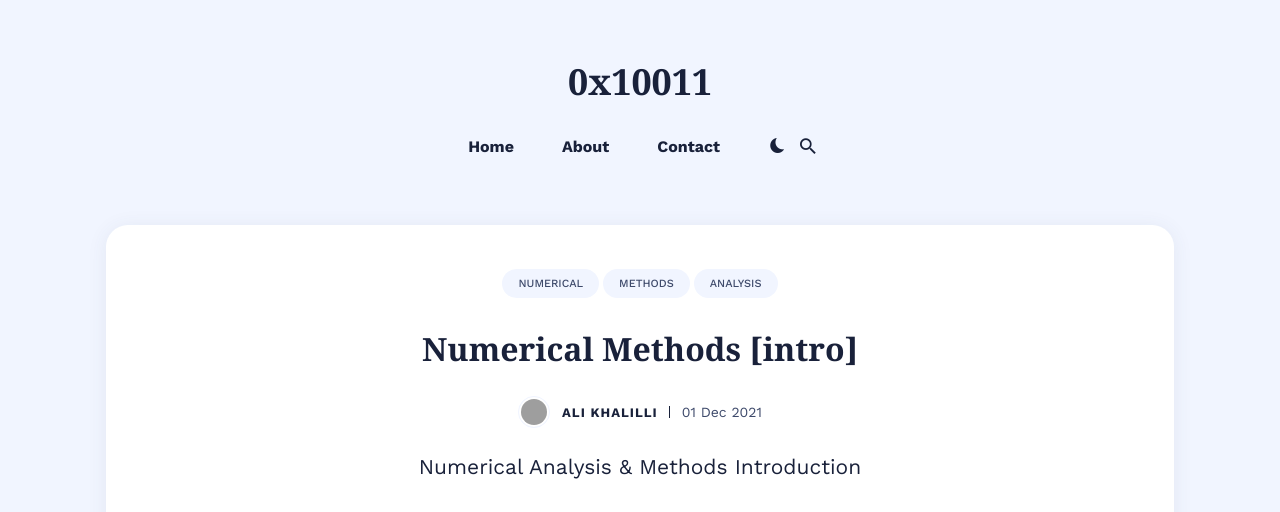
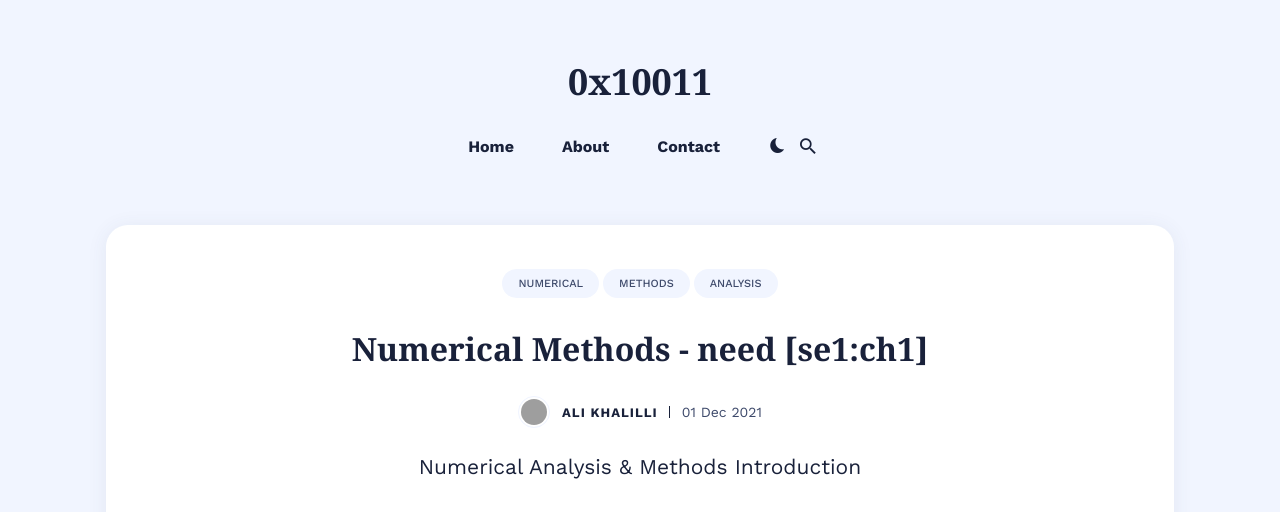
Before and after one commit to akhalilli/akhalilli.github.io, a Jekyll site: the page built from _posts/2021-12-01-numerical-methods-intro.md, in a window 1280 px wide and 1400 px high. Shown: the top 512 px of the window. Built offline with Jekyll 4.4.1, drawn with Linux system fonts in a browser that asks for light colours; nearby versions of some CDN libraries; some web fonts are replaced; some of the changed text lies outside the part shown; grey boxes are pictures that could not be loaded.

Commit message:
Update 2021-12-01-numerical-methods-intro.md

```diff
--- a/_posts/2021-12-01-numerical-methods-intro.md
+++ b/_posts/2021-12-01-numerical-methods-intro.md
@@ -1,13 +1,13 @@
 ---
 layout: post
-title: Numerical Methods [intro]
+title: Numerical Methods - need [se1:ch1]
 description: Numerical Analysis & Methods Introduction
 date: 2021-12-01 15:01:35 +0400
 image: "https://www.mathworks.com/matlabcentral/mlc-downloads/downloads/submissions/37976/versions/7/screenshot.png"
 tags: [numerical, methods, analysis]
 ---
 
-# Numerical Methods - need [s1:c1]
+# Numerical Methods - need [se1:ch1]
 
 Have you ever wondered how computer software determines the square root of a given value?
 
```
